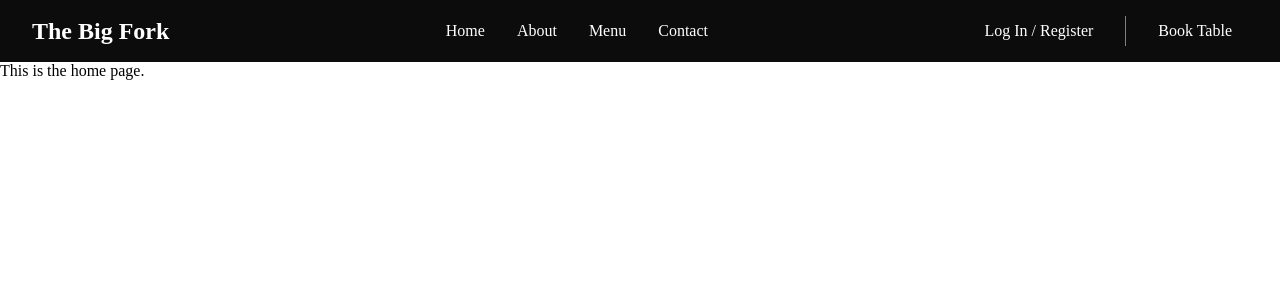
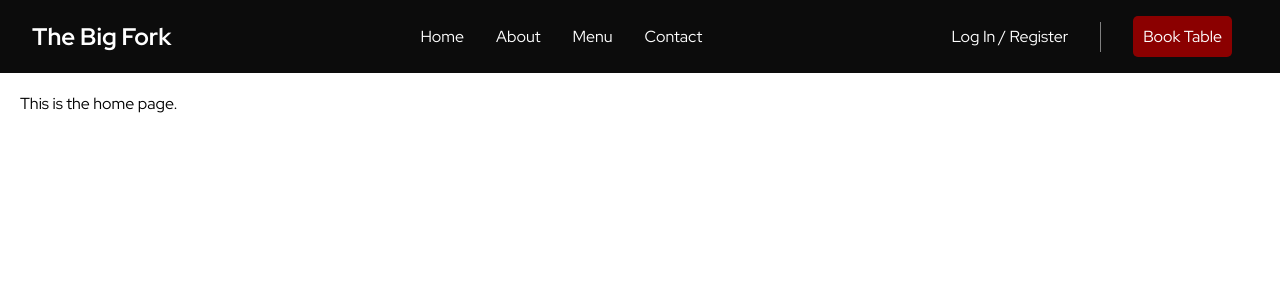
Before and after one commit to SEG3125-A/Group-13, a React (Create React App) app in the folder SEG-3125-Module7-React/: page / in a window 1280 px wide. Shown: the top 300 px of the page. Built offline with nearby package versions, Linux system fonts and the light colour scheme.

Commit message:
Change font and make book table button more prominent

```diff
--- a/SEG-3125-Module7-React/src/components/Navbar.css
+++ b/SEG-3125-Module7-React/src/components/Navbar.css
@@ -64,6 +64,9 @@
     margin: 0 1rem;
     text-decoration: none;
     transition: 0.5s ease;
+    padding: 10px;
+    background-color: darkred;
+    border-radius: 5px;
  }
 
 .navbar-links {
--- a/SEG-3125-Module7-React/src/components/Navbar.js
+++ b/SEG-3125-Module7-React/src/components/Navbar.jsx
@@ -1,4 +1,3 @@
-import React from 'react';
 import { Link } from 'react-router-dom';
 import './Navbar.css';
 
--- a/SEG-3125-Module7-React/src/index.css
+++ b/SEG-3125-Module7-React/src/index.css
@@ -1,4 +1,8 @@
+/* Red Hat Display font from Google */
+@import url('https://fonts.googleapis.com/css2?family=Red+Hat+Display:ital,wght@0,300..900;1,300..900&display=swap');
+
 * {
+  font-family: "Red Hat Display", sans-serif;
   box-sizing: border-box;
   padding: 0;
   margin: 0;
@@ -9,3 +13,8 @@ a {
   color: unset;
   text-decoration: none;
 }
+
+.content {
+  margin: auto;
+  padding: 20px;
+}
```
